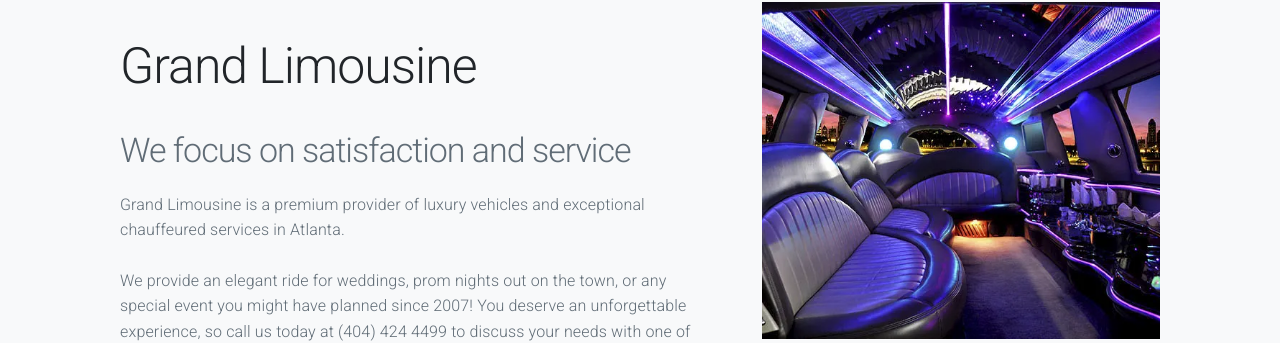
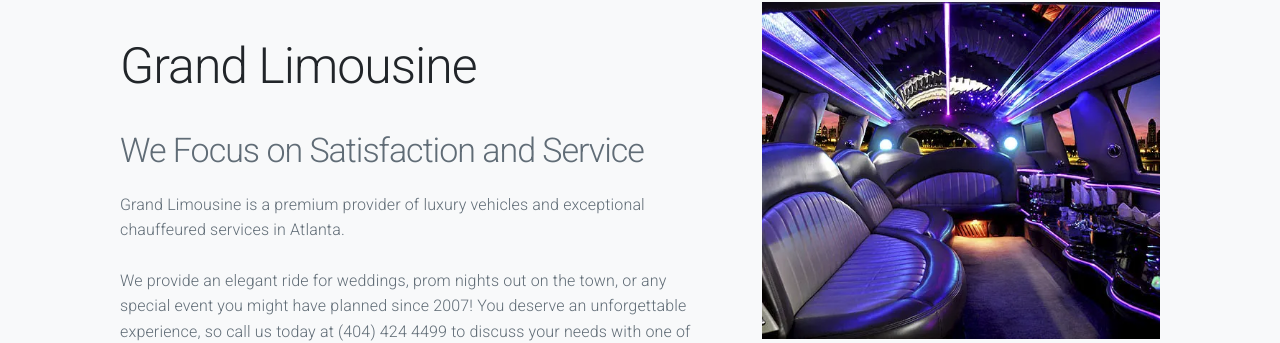
Before and after one commit to wynngrand/grandlimo-org, a Jekyll site: the page built from index.md, in a window 1280 px wide and 900 px high, scrolled down 354 px. Shown: the part 130-473 px from the top of the window. Built offline with Jekyll 4.4.1, drawn with Linux system fonts in a browser that asks for light colours; part of the change alters nothing that is shown.

```diff
--- a/index.md
+++ b/index.md
@@ -1,11 +1,11 @@
 ---
 layout: default
 title: Grand Limousine
-description: We focus on satisfaction and service
-subtitle: Black Car Services.
+description: We Focus on Satisfaction and Service
+subtitle: Limousine Corporate Luxury Car & Party Bus
 cover: assets/img/homes.webp
+
 ---
-
 Grand Limousine is a premium provider of luxury vehicles and exceptional chauffeured services in Atlanta.
 
 We provide an elegant ride for weddings, prom nights out on the town, or any special event you might have planned since 2007! You deserve an unforgettable experience, so call us today at (404) 424 4499 to discuss your needs with one of our professional drivers who will deliver elegance wherever it's needed, most importantly yourself.
```
